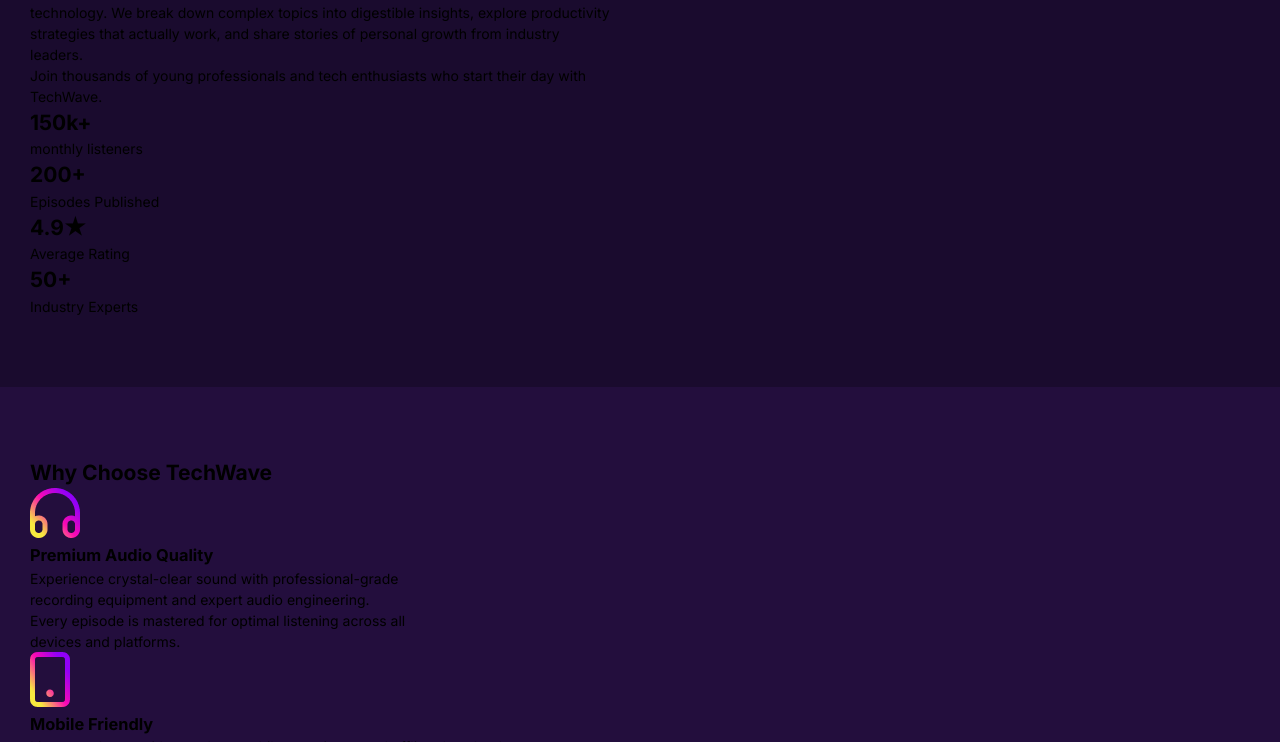
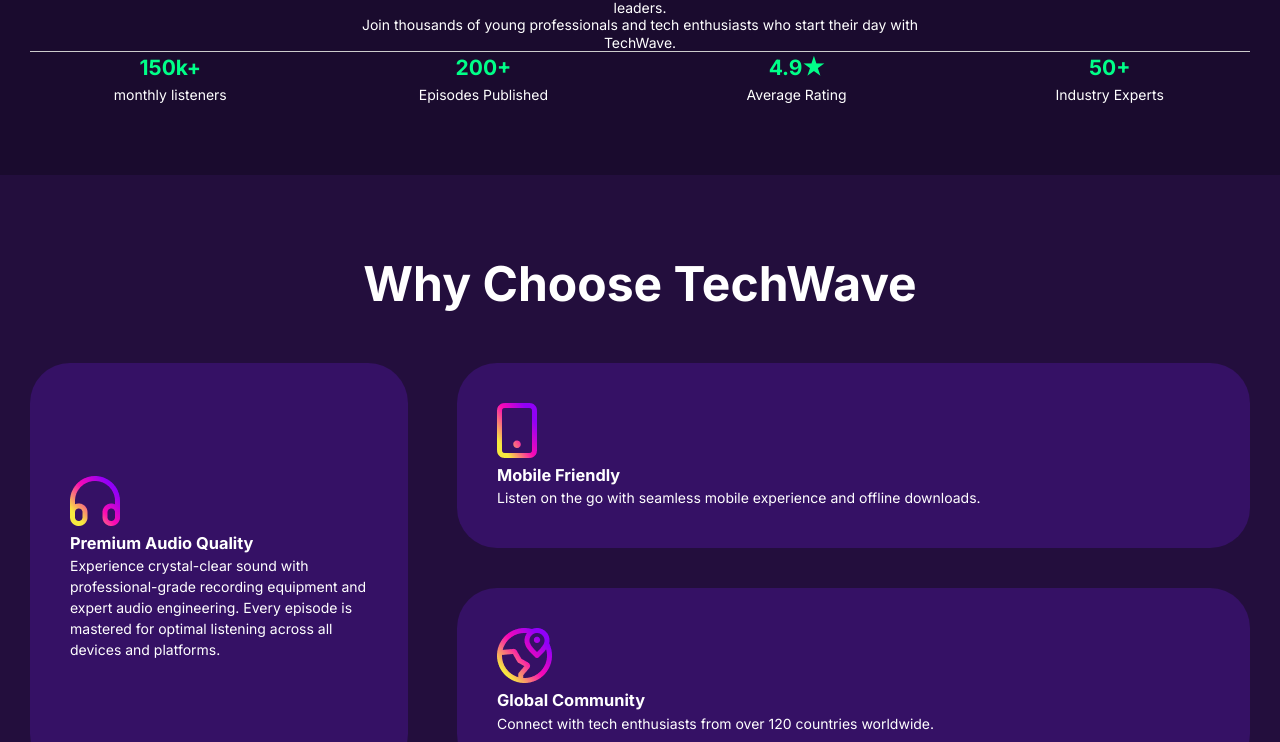
Before and after one commit to marufhasan755449-maker/B13-A02-Maruf, a plain HTML site: page index.html in a window 1280 px wide. Shown: the part 657-1399 px from the top of the page. Drawn offline with Linux system fonts and the light colour scheme.

Commit message:
my name is maruf

```diff
--- a/styles/styles.css
+++ b/styles/styles.css
@@ -65,3 +65,82 @@
 .button:hover {
   background: linear-gradient(45deg, #9100f8 0%, #fb09b4 51%, #f7e93f 100%);
 }
+.button.cc-transparent {
+  background: transparent;
+  border: 1px solid #00ff88;
+  color: #00ff88;
+}
+.button.cc-transparent:hover {
+  color: #fff;
+  border: 1px solid #ffffff;
+}
+.flex-space-between {
+  display: flex;
+  justify-content: space-between;
+  row-gap: 40px;
+  flex-wrap: wrap;
+}
+.flex-left-center {
+  display: flex;
+  justify-content: flex-start;
+  align-items: center;
+  row-gap: 40px;
+}
+.flex-center-center {
+  display: flex;
+  justify-content: center;
+  align-items: center;
+  row-gap: 40px;
+}
+.flex-right-center {
+  display: flex;
+  justify-content: flex-end;
+  align-items: center;
+  row-gap: 40px;
+}
+.flex-vr {
+  display: flex;
+  flex-direction: column;
+  gap: 0;
+}
+.divider {
+  width: 100%;
+  height: 1px;
+  background-color: #ccc;
+}
+.card {
+  background-color: #351165;
+  padding: 40px;
+  border-radius: 40px;
+}
+.featured-card {
+  background-color: #250d44;
+
+  border-radius: 40px;
+  overflow: hidden;
+}
+.featured-card-content {
+  padding: 25px;
+}
+.featured-card-content p {
+  margin-top: 15px;
+}
+.text-center {
+  text-align: center;
+}
+.text-white {
+  color: #fff;
+}
+.text-green {
+  color: #00ff88;
+}
+.paragraph {
+  font-size: 14px;
+  font-weight: normal;
+  line-height: 1.25;
+}
+.section-title {
+  font-size: 48px;
+  font-weight: bold;
+  line-height: 1.625;
+}
```
